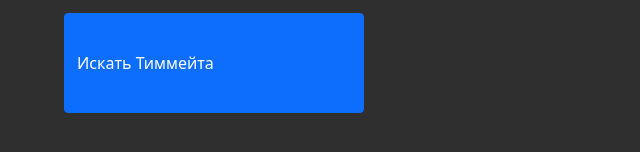
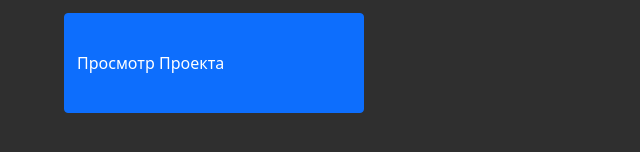
Before and after one commit to darhan200/darhan, a plain HTML site: page index.html in a window 1280 px wide. Shown: the part 502-654 px from the top of the page, 76-716 px from the left. Drawn offline with nearby package versions, Linux system fonts and the light colour scheme.

Commit message:
Update index.html

```diff
--- a/index.html
+++ b/index.html
@@ -27,7 +27,7 @@
         </h1>
         <p style="font-size: 24px; color: rgb(208, 208,208);">В GoMeet вы можете найти единомышленников</p>
         <p style="font-size: 24px; color: rgb(208, 208,208); margin-top: -20px; "> и развивать идею в командной работе</p>
-        <a href="index2.html"><button type="button" class="btn btn-primary " style="display: flex; align-items: center; margin-right: 100px; height: 100px; width: 300px;">Искать Тиммейта</button></a>
+        <a href="index2.html"><button type="button" class="btn btn-primary " style="display: flex; align-items: center; margin-right: 100px; height: 100px; width: 300px; text-align:center;">Просмотр Проекта</button></a>
       </div>
 </body>
 </html>
```
